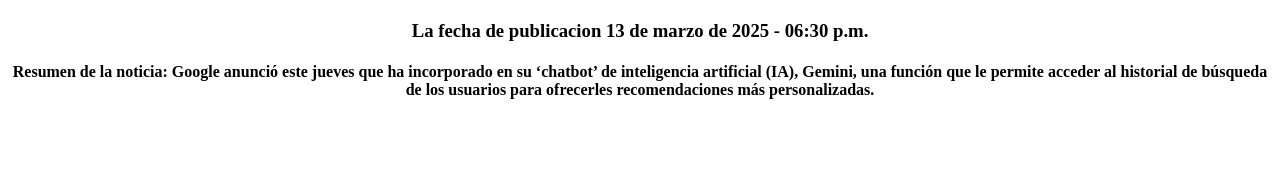
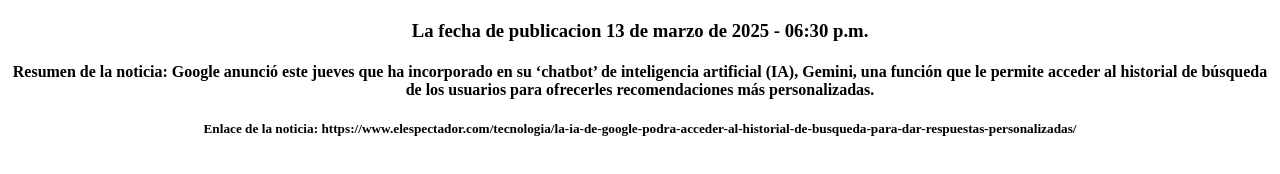
Before and after one commit to alejabarraza2/Noticias_tecnologicas_Aleja, a plain HTML site: page index.html in a window 1280 px wide. Shown: the part 430-604 px from the top of the page. Drawn offline with Linux system fonts and the light colour scheme.

Commit message:
Agregue el enlace de la noticia

```diff
--- a/index.html
+++ b/index.html
@@ -11,5 +11,6 @@
     <img src="https://cdn.correodelsur.com/img/contents/images_980/2025/03/13/eb311ddc-4031-4a81-bfa9-edd60fffcff2.jpg" alt="" srcset="">
     <center><h3>La fecha de publicacion 13 de marzo de 2025 - 06:30 p.m.</h3>
     <center><h4>Resumen de la noticia: Google anunció este jueves que ha incorporado en su ‘chatbot’ de inteligencia artificial (IA), Gemini, una función que le permite acceder al historial de búsqueda de los usuarios para ofrecerles recomendaciones más personalizadas.</h4>
+    <center><h5>Enlace de la noticia: https://www.elespectador.com/tecnologia/la-ia-de-google-podra-acceder-al-historial-de-busqueda-para-dar-respuestas-personalizadas/</h5>
 </body>
 </html>
```
